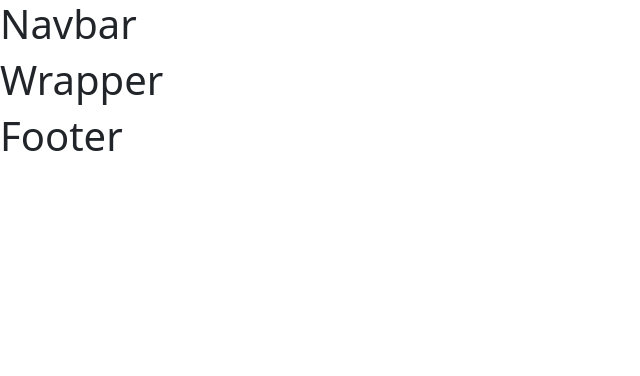
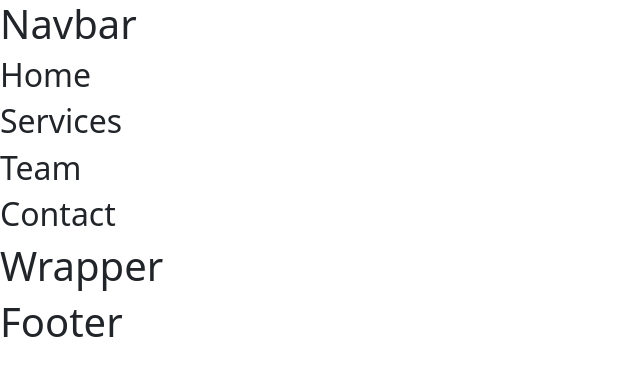
Before and after one commit to fl4viooliveira/FrontEnders, a React (Create React App) app: page / in a window 1280 px wide. Shown: the top 376 px of the page, without its empty margins (0-640 px from the left). Built offline with nearby package versions, Linux system fonts and the light colour scheme.

Commit message:
working on components

```diff
--- a/src/components/Navbar.jsx
+++ b/src/components/Navbar.jsx
@@ -1,5 +1,13 @@
 export default function Navbar(){
   return(
-  <div><h1>Navbar</h1></div>
+  <div><h1>Navbar</h1>
+  <h2>Home</h2>
+  <h2>Services</h2>
+  <h2>Team</h2>
+  <h2>Contact</h2>
+
+
+
+  </div>
   )
 }
--- a/src/pages/Home.jsx
+++ b/src/pages/Home.jsx
@@ -1,7 +1,7 @@
 import React from "react";
 import Footer from "../components/Footer"
 import NavBar from "../components/Navbar"
-import Card from "../components/Card"
+
 
 import Wrapper from "../components/Wrapper"
 
```
